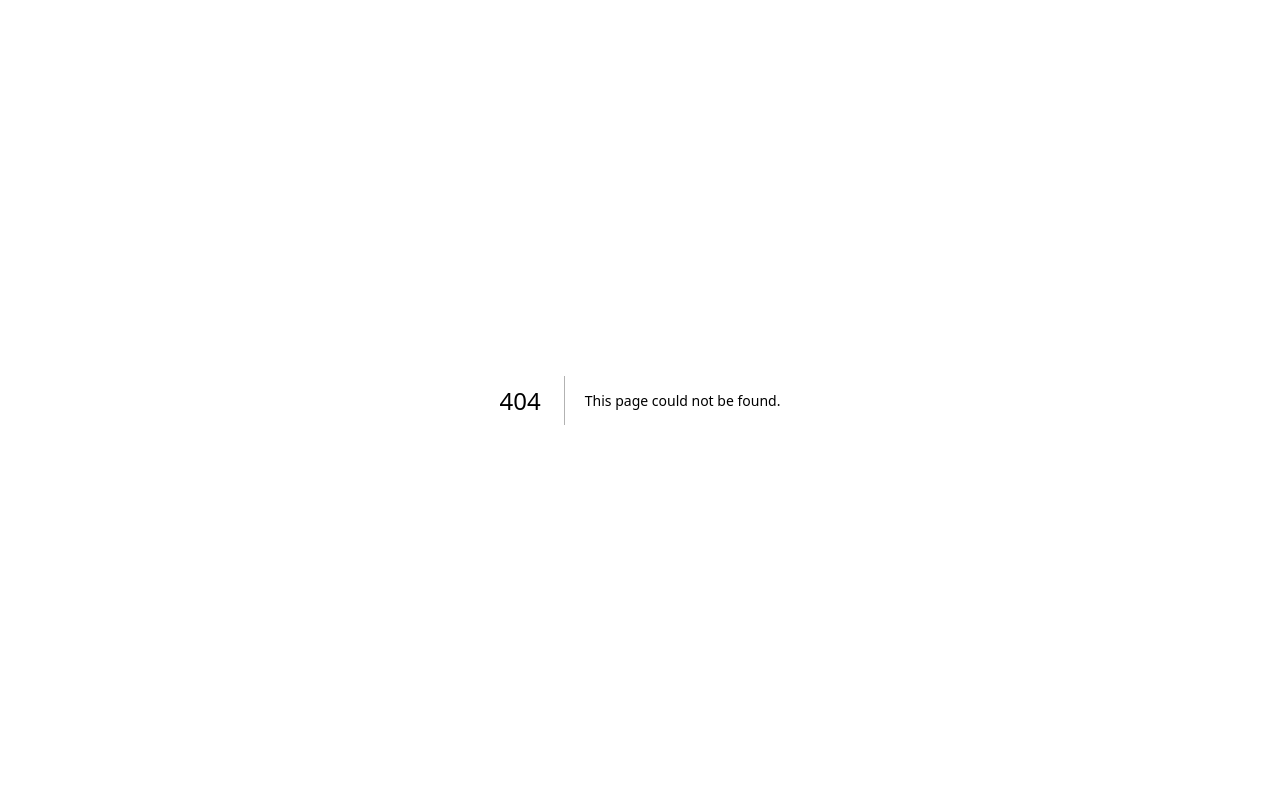
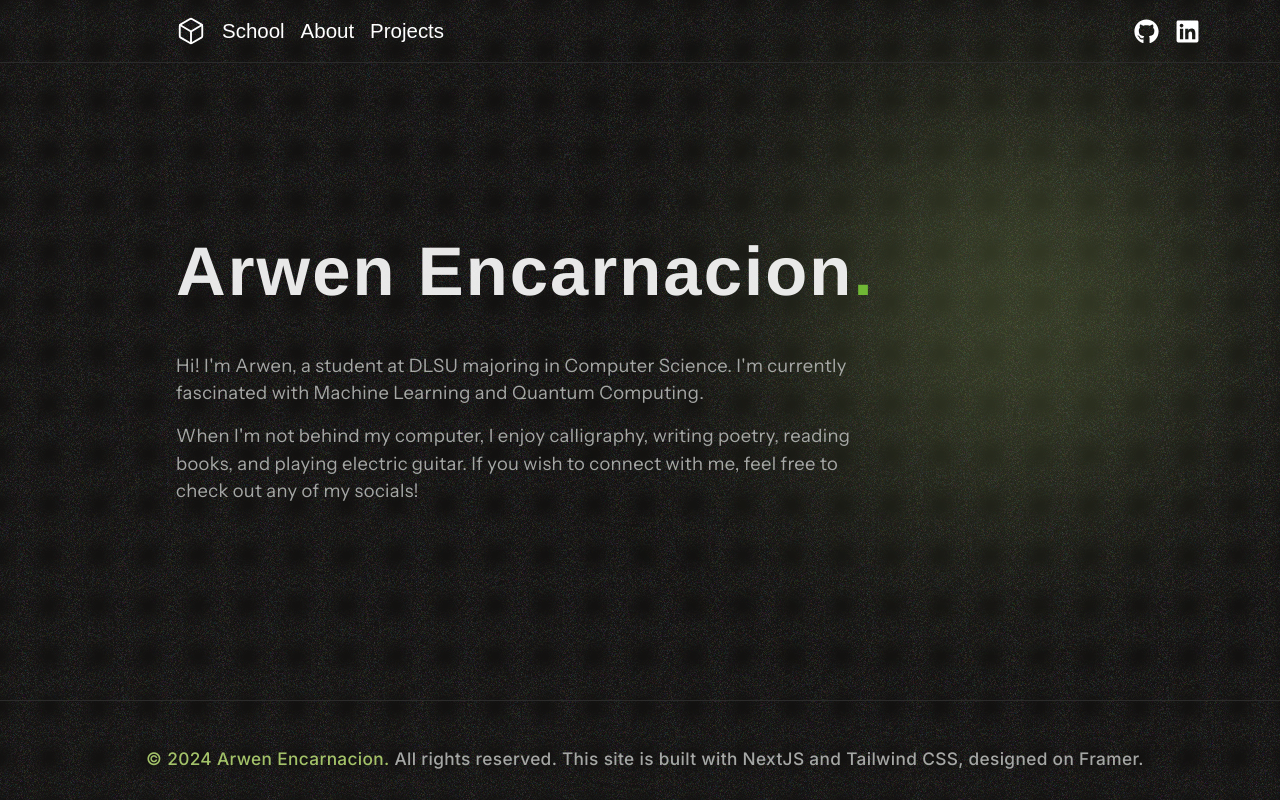
Before and after one commit to angele34/personal-website, a Next.js app: page / in a window 1280 px wide. Before the commit this address had no page. Built offline with nearby package versions, Linux system fonts and the light colour scheme; a web font is replaced by a local one.

Commit message:
fix routing

```diff
--- a/src/app/home/page.tsx
+++ b/src/app/page.tsx
@@ -3,11 +3,11 @@ import React from 'react';
 import { motion } from "framer-motion";
 
 // Components
-import Navigation from '../../components/navbar';
-import Hero from '../../components/hero';
+import Navigation from '../components/navbar';
+import Hero from '../components/hero';
 import Footer from '@/components/footer';
 
-export default function Home() {
+export default function App() {
   return (
     <div className="relative min-h-screen overflow-hidden flex flex-col">
       {/* Grainy bg */}
--- a/src/components/navbar.tsx
+++ b/src/components/navbar.tsx
@@ -10,7 +10,7 @@ export default function Navbar() {
   return (
     <div className="flex justify-between fixed top-0 w-full z-20 border-b border-[#2d2d2de9]">
       <div className=" flex items-center pt-4 pb-4 xs:pl-0 sm:pl-0 md:pl-16 lg:pl-32 xl:pl-36 text-white font-medium text-nav no-underline">
-        <Link href="/home">
+        <Link href="/">
         <IoCubeOutline size={30} className="cursor-pointer grid ml-8 mr-2 text-white hover:text-customGreenLight transition delay-100"/>
         </Link>
         <Link href="school" className=" px-2 py-1 hover:text-customGreenLight transition delay-100">School</Link>
```
